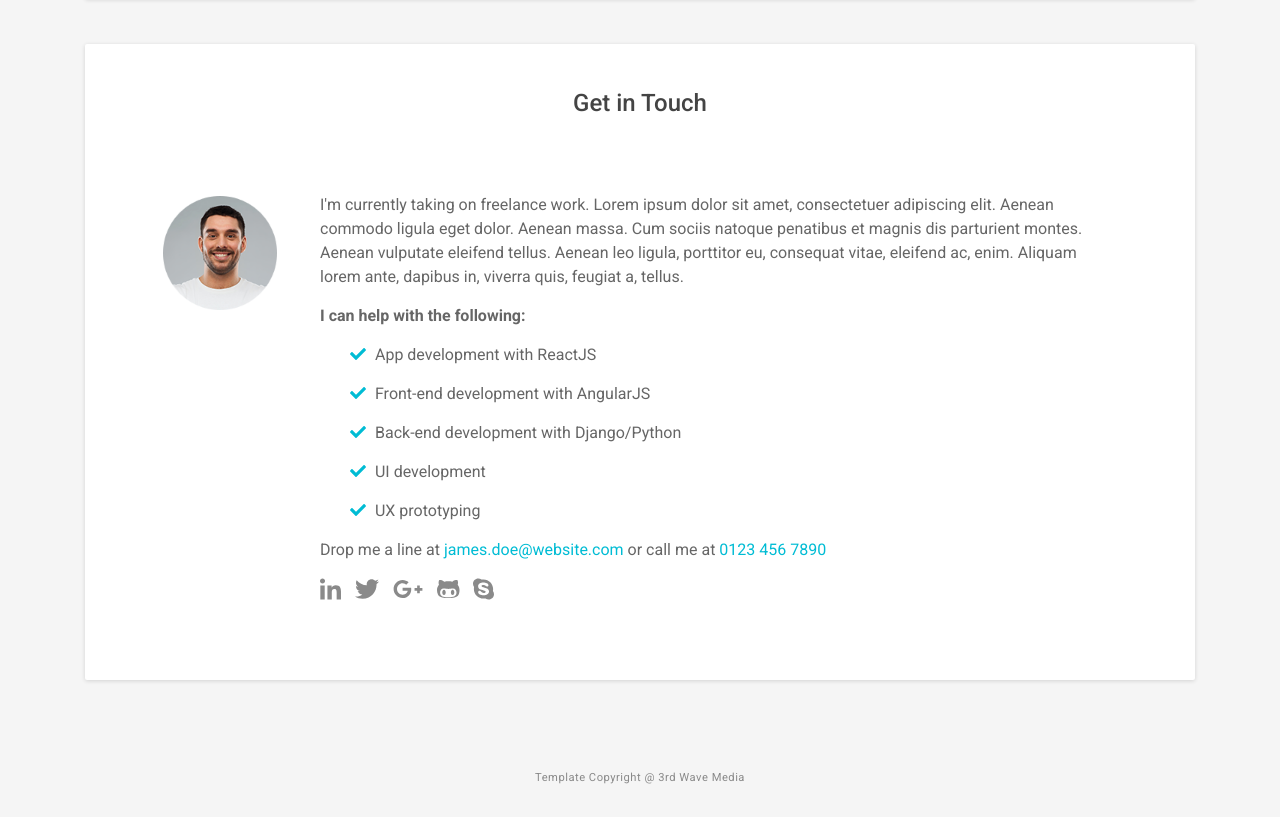
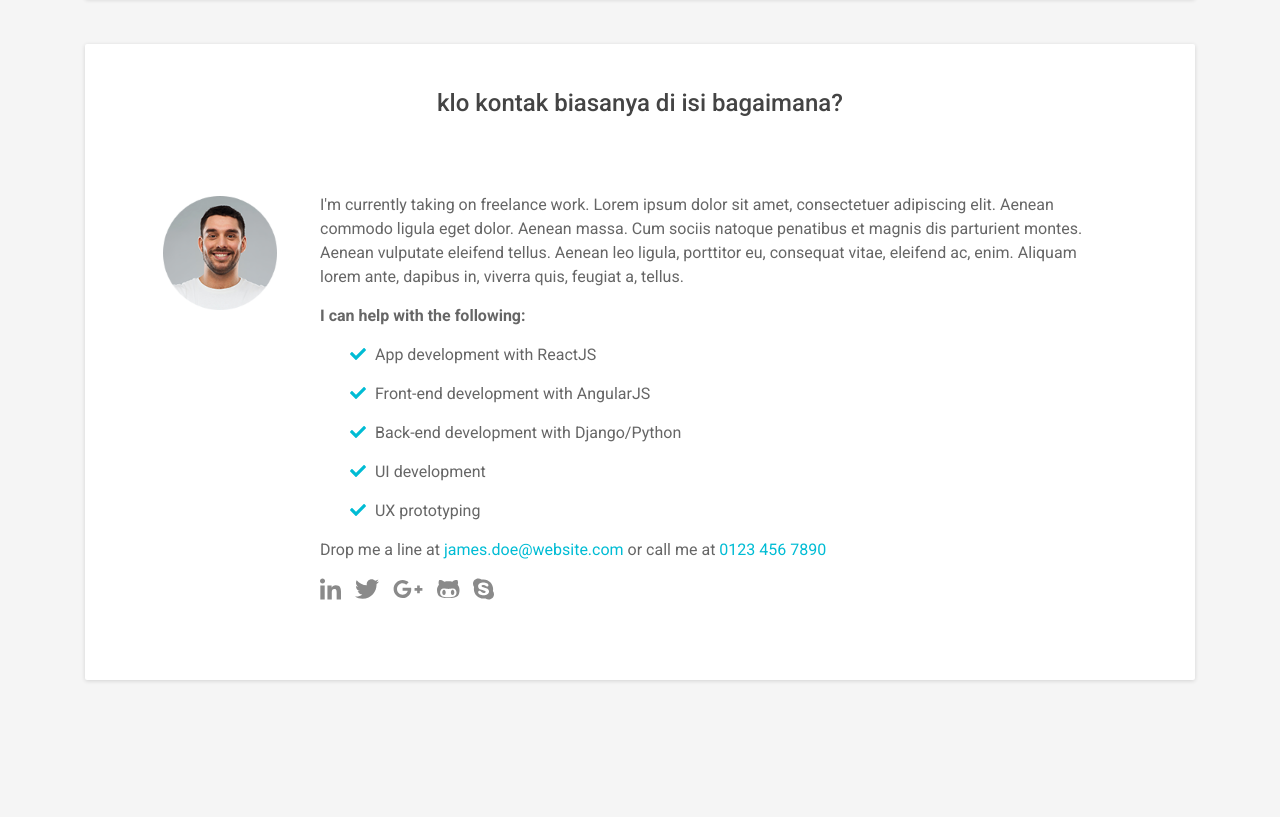
Before and after one commit to bagasbagas/bagas-profile, a plain HTML site: page index.html in a window 1280 px wide. Shown: the part 3120-3937 px from the top of the page. After the commit the page ends 3860 px from the top, so only its background shows below. Drawn offline with Linux system fonts and the light colour scheme.

Commit message:
bagas 23

```diff
--- a/index.html
+++ b/index.html
@@ -306,7 +306,7 @@
         </section><!--//section-->
 
         <section id="contact-section" class="contact-section section">
-            <h2 class="section-title">Get in Touch</h2>
+            <h2 class="section-title">klo kontak biasanya di isi bagaimana?</h2>
             <div class="intro">
                 <img class="profile-image" src="assets/images/profile-image.png" alt="">
                 <div class="dialog">
@@ -334,13 +334,6 @@
 
     </div><!--//wrapper-->
 
-    <footer class="footer text-center">
-        <div class="container">
-            <small class="copyright">Template Copyright @ <a href="http://themes.3rdwavemedia.com/" target="_blank">3rd Wave Media</a></small>
-        </div><!--//container-->
-    </footer>
-
-    <!-- *****CONFIGURE STYLE (REMOVE ON YOUR PRODUCTION SITE)****** -->
 
 
     <!-- Javascript -->
```
